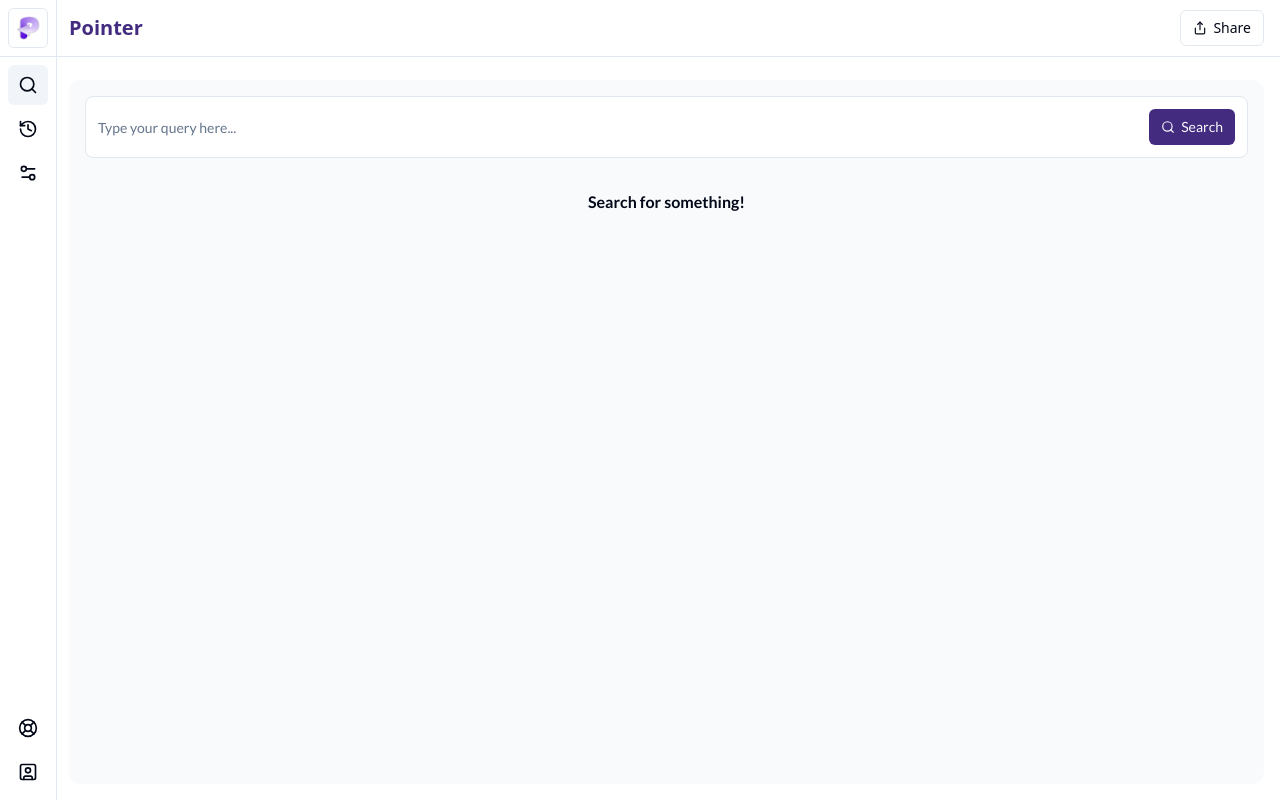
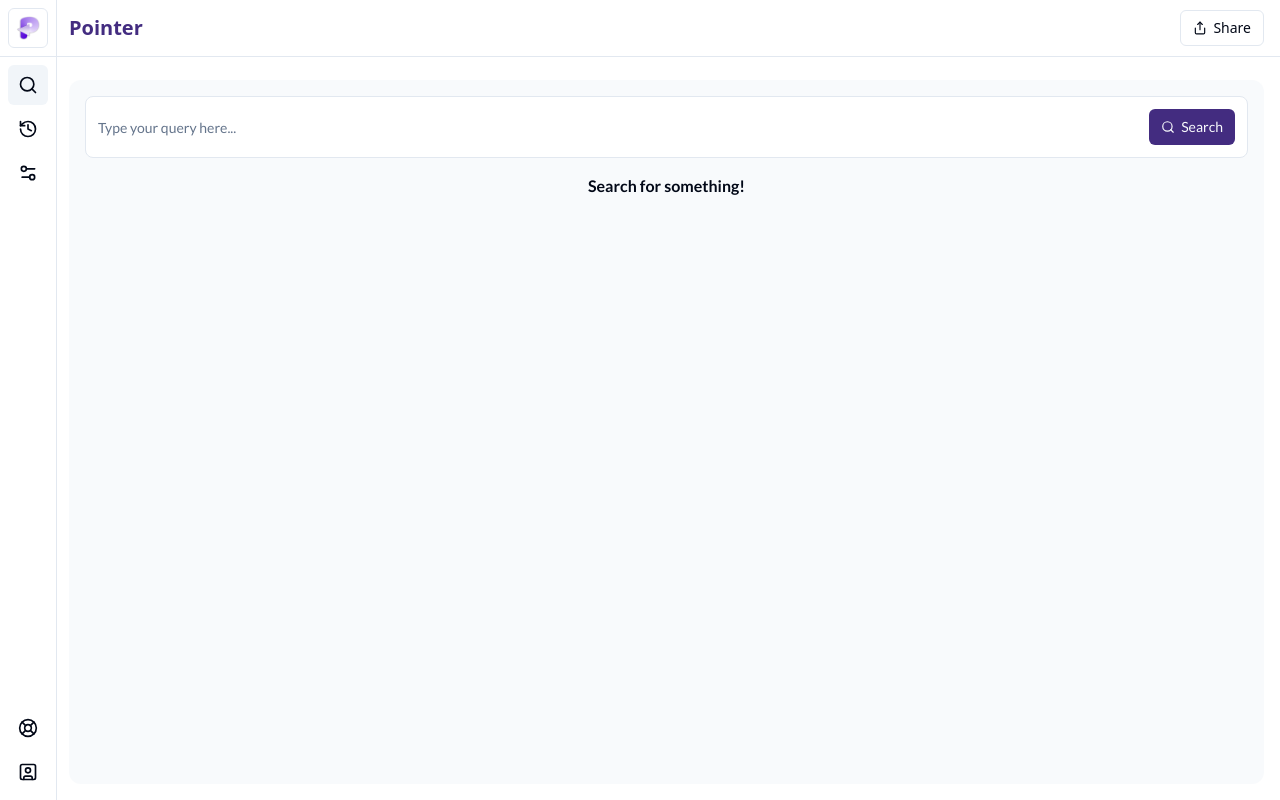
Before and after one commit to abhinit75/Pointer-Produhacks, a Next.js app: page / in a window 1280 px wide. Built offline with nearby package versions, Linux system fonts and the light colour scheme; what cohere-ai would draw is missing.

Commit message:
fix api bug

```diff
--- a/src/lib/cohere.ts
+++ b/src/lib/cohere.ts
@@ -1,7 +1,7 @@
 import { CohereClient } from "cohere-ai";
 
 const cohere = new CohereClient({
-  token: "CS6ePtPJGz6HfR9fl88X2MXjG4la2stcSTIL2Xuf",
+  token: "",
 });
 
 export default cohere;
--- a/src/pages/components/search-box.tsx
+++ b/src/pages/components/search-box.tsx
@@ -35,6 +35,7 @@ export function SearchBox() {
         `\nUser question: <Question>${searchText}</Question>` +
         "\nPlease use backticks when showing code snippets. Please cite your sources inline as often as possible by providing as many links as you. \n\n Answer:",
       documents: documents,
+      promptTruncation: "AUTO",
     });
 
     setIsSearching(false);
--- a/src/pages/components/search-results.tsx
+++ b/src/pages/components/search-results.tsx
@@ -4,7 +4,6 @@ import Source from "./results/source";
 import { useTextStore } from "@/state/stream";
 import { useSearchStatusStore } from "@/state/search";
 import remarkGfm from "remark-gfm";
-import { Divide } from "lucide-react";
 
 export const SearchResults = () => {
   const text = useTextStore((state) => state.text);
@@ -51,7 +50,7 @@ export const SearchResults = () => {
       )}
 
       {text == "" && (
-        <div className="w-full flex items-center justify-center mt-4">
+        <div className="w-full flex items-center justify-center">
           <h1 className="font-bold">Search for something!</h1>
         </div>
       )}
```
